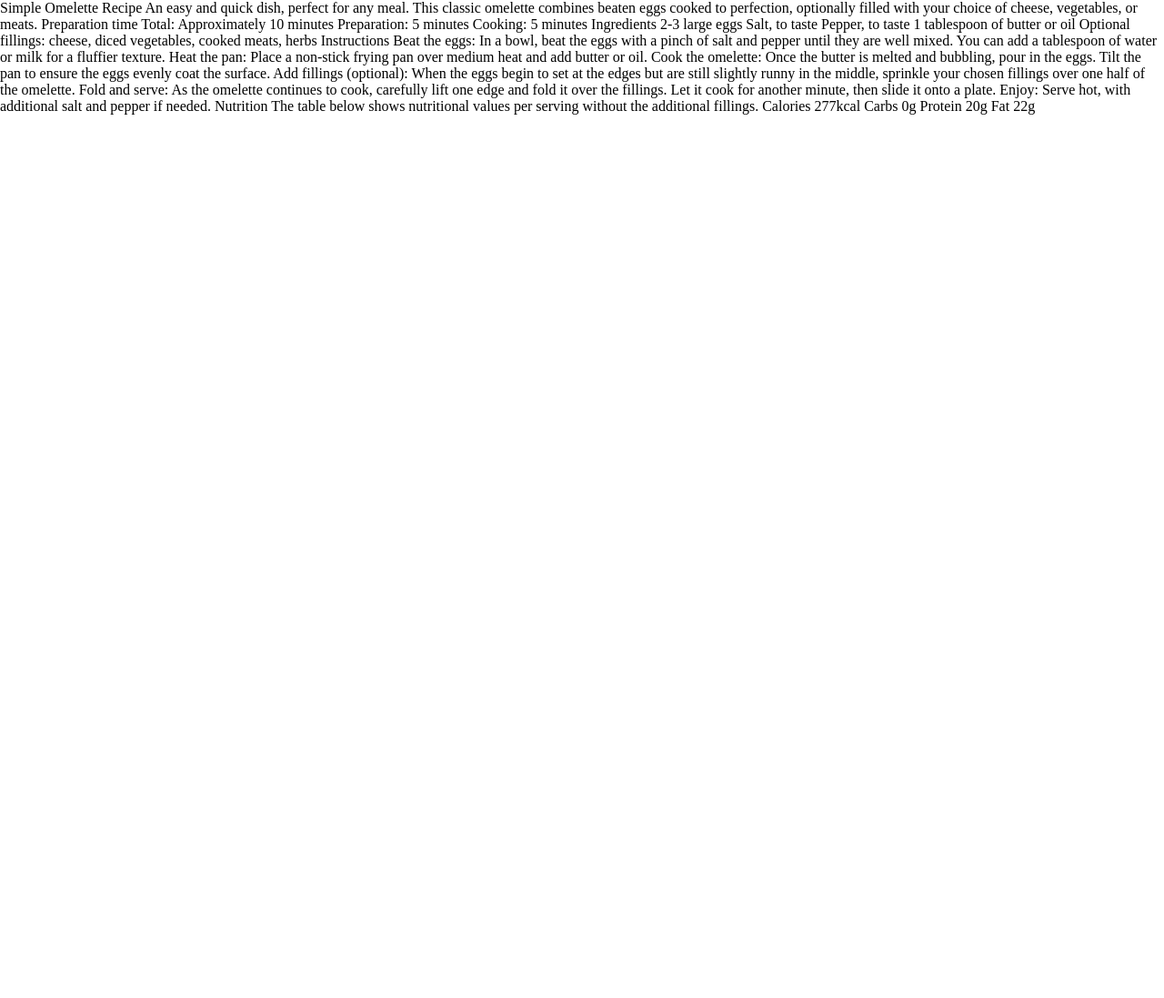
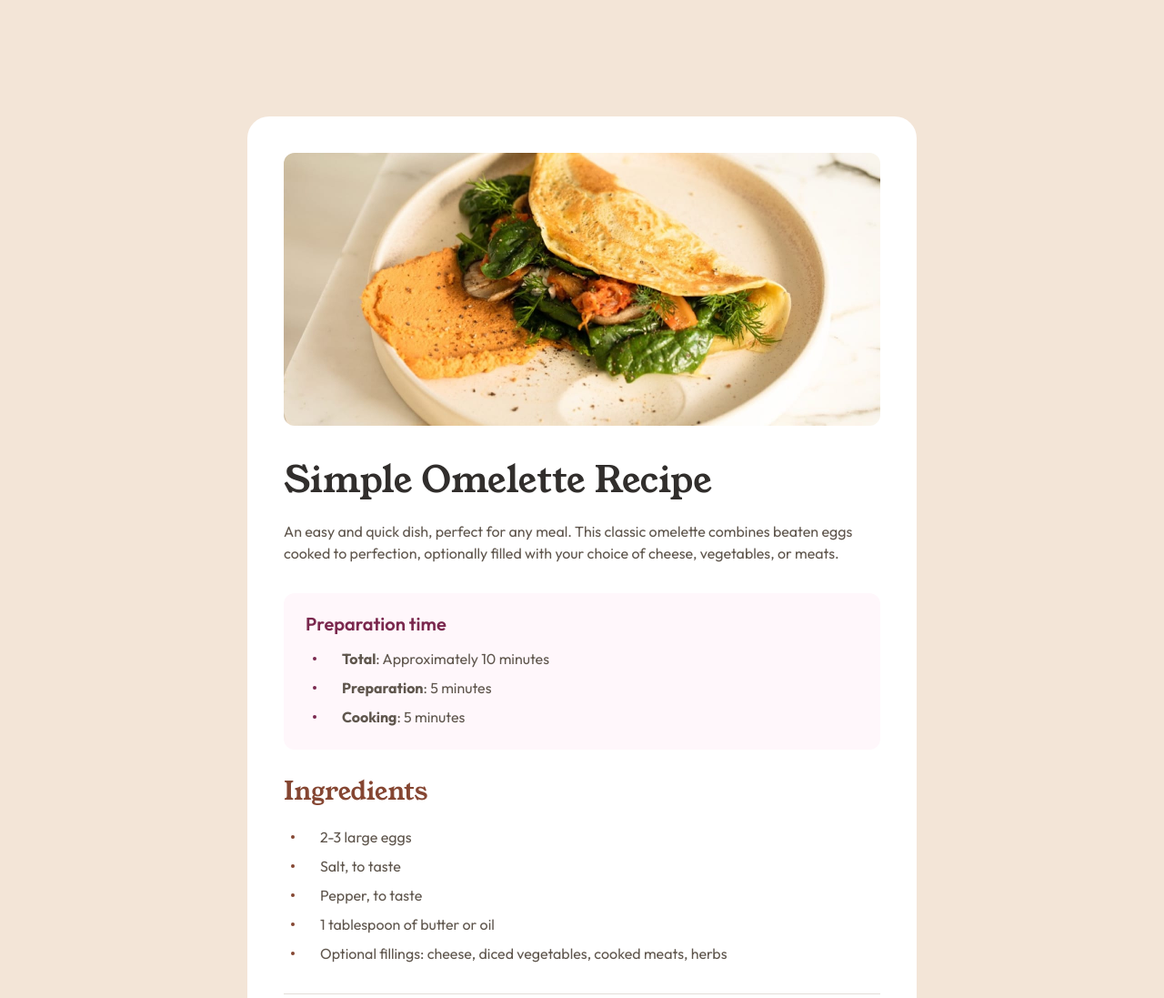
Before and after one commit to MATBMS/recipe-page, a plain HTML site: page index.html in a window 1280 px wide. Shown: the top 1097 px of the page at 91% size. Before the commit the page ends 800 px from the top, so only its background shows below. Drawn offline with Linux system fonts and the light colour scheme.

Commit message:
Build recipe page with mobile, tablet and desktop layouts
Add the semantic recipe markup, base styles, and responsive layout
with a card on tablet and desktop. Document CSS counters in the README.

Co-Authored-By: Claude Sonnet 5.5 <noreply@anthropic.com>

```diff
--- a/index.html
+++ b/index.html
@@ -11,58 +11,65 @@
   <link rel="stylesheet" href="./style.css">
 </head>
 <body>
+  <main class="card">
+    <img class="top-image" src="./images/image-omelette.jpeg" alt="Omelette folded over a filling of spinach, served on a plate">
 
-  Simple Omelette Recipe
+    <div class="content">
+      <header class="intro">
+        <h1>Simple Omelette Recipe</h1>
+        <p>An easy and quick dish, perfect for any meal. This classic omelette combines beaten eggs cooked
+          to perfection, optionally filled with your choice of cheese, vegetables, or meats.</p>
+      </header>
 
-  An easy and quick dish, perfect for any meal. This classic omelette combines beaten eggs cooked
-  to perfection, optionally filled with your choice of cheese, vegetables, or meats.
+      <section class="preparation">
+        <h2>Preparation time</h2>
+        <ul class="list">
+          <li><strong>Total</strong>: Approximately 10 minutes</li>
+          <li><strong>Preparation</strong>: 5 minutes</li>
+          <li><strong>Cooking</strong>: 5 minutes</li>
+        </ul>
+      </section>
 
-  Preparation time
+      <section class="section">
+        <h2>Ingredients</h2>
+        <ul class="list">
+          <li>2-3 large eggs</li>
+          <li>Salt, to taste</li>
+          <li>Pepper, to taste</li>
+          <li>1 tablespoon of butter or oil</li>
+          <li>Optional fillings: cheese, diced vegetables, cooked meats, herbs</li>
+        </ul>
+      </section>
 
-  Total: Approximately 10 minutes
-  Preparation: 5 minutes
-  Cooking: 5 minutes
+      <hr>
 
-  Ingredients
+      <section class="section">
+        <h2>Instructions</h2>
+        <ol class="steps">
+          <li><strong>Beat the eggs</strong>: In a bowl, beat the eggs with a pinch of salt and pepper until they are well mixed. You can add a tablespoon of water or milk for a fluffier texture.</li>
+          <li><strong>Heat the pan</strong>: Place a non-stick frying pan over medium heat and add butter or oil.</li>
+          <li><strong>Cook the omelette</strong>: Once the butter is melted and bubbling, pour in the eggs. Tilt the pan to ensure the eggs evenly coat the surface.</li>
+          <li><strong>Add fillings (optional)</strong>: When the eggs begin to set at the edges but are still slightly runny in the middle, sprinkle your chosen fillings over one half of the omelette.</li>
+          <li><strong>Fold and serve</strong>: As the omelette continues to cook, carefully lift one edge and fold it over the fillings. Let it cook for another minute, then slide it onto a plate.</li>
+          <li><strong>Enjoy</strong>: Serve hot, with additional salt and pepper if needed.</li>
+        </ol>
+      </section>
 
-  2-3 large eggs
-  Salt, to taste
-  Pepper, to taste
-  1 tablespoon of butter or oil
-  Optional fillings: cheese, diced vegetables, cooked meats, herbs
+      <hr>
 
-  Instructions
-
-  Beat the eggs: In a bowl, beat the eggs with a pinch of salt and pepper until they are well mixed.
-  You can add a tablespoon of water or milk for a fluffier texture.
-
-  Heat the pan: Place a non-stick frying pan over medium heat and add butter or oil.
-
-  Cook the omelette: Once the butter is melted and bubbling, pour in the eggs. Tilt the pan to ensure
-  the eggs evenly coat the surface.
-
-  Add fillings (optional): When the eggs begin to set at the edges but are still slightly runny in the
-  middle, sprinkle your chosen fillings over one half of the omelette.
-
-  Fold and serve: As the omelette continues to cook, carefully lift one edge and fold it over the
-  fillings. Let it cook for another minute, then slide it onto a plate.
-
-  Enjoy: Serve hot, with additional salt and pepper if needed.
-
-  Nutrition
-
-  The table below shows nutritional values per serving without the additional fillings.
-
-  Calories
-  277kcal
-
-  Carbs
-  0g
-
-  Protein
-  20g
-
-  Fat
-  22g
+      <section class="section">
+        <h2>Nutrition</h2>
+        <p>The table below shows nutritional values per serving without the additional fillings.</p>
+        <table class="nutrition-table">
+          <tbody>
+            <tr><th scope="row">Calories</th><td>277kcal</td></tr>
+            <tr><th scope="row">Carbs</th><td>0g</td></tr>
+            <tr><th scope="row">Protein</th><td>20g</td></tr>
+            <tr><th scope="row">Fat</th><td>22g</td></tr>
+          </tbody>
+        </table>
+      </section>
+    </div>
+  </main>
 </body>
 </html>
--- a/style.css
+++ b/style.css
@@ -59,9 +59,10 @@
   --font-family-young-serif: "Young Serif", serif;
   --font-family-outfit: "Outfit", sans-serif;
 
-  /* Font sizes (desktop) */
+  /* Font sizes */
 
   --font-size-preset-1: 2.5rem; /* 40px */
+  --font-size-preset-1-mobile: 2.25rem; /* 36px */
   --font-size-preset-2: 1.75rem; /* 28px */
   --font-size-preset-3: 1.25rem; /* 20px */
   --font-size-preset-4: 1rem; /* 16px */
@@ -77,3 +78,222 @@
   --spacing-600: 3rem; /* 48px */
   --spacing-1600: 8rem; /* 128px */
 }
+
+/* ========== BASE ========== */
+
+body {
+  font-family: var(--font-family-outfit);
+  font-size: var(--font-size-preset-4);
+  line-height: 1.5;
+  color: var(--color-stone-600);
+  background-color: var(--color-white);
+}
+
+h1,
+h2 {
+  font-weight: 400;
+  line-height: 1;
+}
+
+strong {
+  font-weight: 700;
+}
+
+hr {
+  border: 0;
+  border-top: 1px solid var(--color-stone-150);
+}
+
+/* ========== RECIPE PAGE ========== */
+
+/* Layout */
+
+.top-image {
+  display: block;
+  width: 100%;
+  height: 10.6875rem; /* 171px */
+  object-fit: cover;
+}
+
+.content {
+  display: flex;
+  flex-direction: column;
+  gap: var(--spacing-400);
+  padding: var(--spacing-500) var(--spacing-400);
+}
+
+.intro {
+  display: flex;
+  flex-direction: column;
+  gap: var(--spacing-300);
+}
+
+.intro h1 {
+  font-family: var(--font-family-young-serif);
+  font-size: var(--font-size-preset-1-mobile);
+  color: var(--color-stone-900);
+}
+
+.section {
+  display: flex;
+  flex-direction: column;
+  gap: var(--spacing-300);
+}
+
+.section h2 {
+  font-family: var(--font-family-young-serif);
+  font-size: var(--font-size-preset-2);
+  color: var(--color-brown-800);
+}
+
+/* Preparation time box */
+
+.preparation {
+  display: flex;
+  flex-direction: column;
+  gap: var(--spacing-200);
+  padding: var(--spacing-300);
+  background-color: var(--color-rose-50);
+  border-radius: var(--spacing-150);
+}
+
+.preparation h2 {
+  font-size: var(--font-size-preset-3);
+  font-weight: 600;
+  color: var(--color-rose-800);
+}
+
+.preparation .list {
+  --dot-color: var(--color-rose-800);
+}
+
+/* Bullet list (dot is drawn with ::before) */
+
+.list {
+  --dot-color: var(--color-brown-800);
+  display: flex;
+  flex-direction: column;
+  gap: var(--spacing-100);
+  list-style: none;
+}
+
+.list li {
+  position: relative;
+  padding-left: var(--spacing-500);
+}
+
+.list li::before {
+  content: "";
+  position: absolute;
+  left: var(--spacing-100);
+  top: 50%;
+  width: 0.25rem; /* 4px */
+  height: 0.25rem; /* 4px */
+  border-radius: 50%;
+  background-color: var(--dot-color);
+  transform: translateY(-50%);
+}
+
+/* Numbered steps (number is drawn with ::before) */
+
+.steps {
+  display: flex;
+  flex-direction: column;
+  gap: var(--spacing-100);
+  list-style: none;
+  counter-reset: step;
+}
+
+.steps li {
+  position: relative;
+  padding-left: var(--spacing-500);
+  counter-increment: step;
+}
+
+.steps li::before {
+  content: counter(step) ".";
+  position: absolute;
+  left: var(--spacing-100);
+  font-weight: 700;
+  color: var(--color-brown-800);
+}
+
+/* Nutrition table */
+
+.nutrition-table {
+  width: 100%;
+  border-collapse: collapse;
+}
+
+.nutrition-table th,
+.nutrition-table td {
+  width: 50%;
+  padding: var(--spacing-150) var(--spacing-400);
+  text-align: left;
+}
+
+.nutrition-table th {
+  font-weight: 400;
+}
+
+.nutrition-table td {
+  font-weight: 700;
+  color: var(--color-brown-800);
+}
+
+.nutrition-table tr:first-child th,
+.nutrition-table tr:first-child td {
+  padding-top: 0;
+}
+
+.nutrition-table tr:last-child th,
+.nutrition-table tr:last-child td {
+  padding-bottom: 0;
+}
+
+.nutrition-table tr + tr {
+  border-top: 1px solid var(--color-stone-150);
+}
+
+/* ========== TABLET (768px and up) ========== */
+
+@media (min-width: 48rem) {
+  body {
+    display: flex;
+    justify-content: center;
+    padding: var(--spacing-1600) var(--spacing-600);
+    background-color: var(--color-stone-100);
+  }
+
+  .card {
+    flex: 1;
+    max-width: 38.5rem; /* 616px */
+    display: flex;
+    flex-direction: column;
+    gap: var(--spacing-500);
+    padding: var(--spacing-500);
+    background-color: var(--color-white);
+    border-radius: var(--spacing-300);
+  }
+
+  .top-image {
+    height: 18.75rem; /* 300px */
+    border-radius: var(--spacing-150);
+  }
+
+  .content {
+    padding: 0;
+  }
+
+  .intro h1 {
+    font-size: var(--font-size-preset-1);
+  }
+}
+
+/* ========== DESKTOP (1024px and up) ========== */
+
+@media (min-width: 64rem) {
+  .card {
+    max-width: 46rem; /* 736px */
+  }
+}
```
Also changed, not shown: 1 other file.
